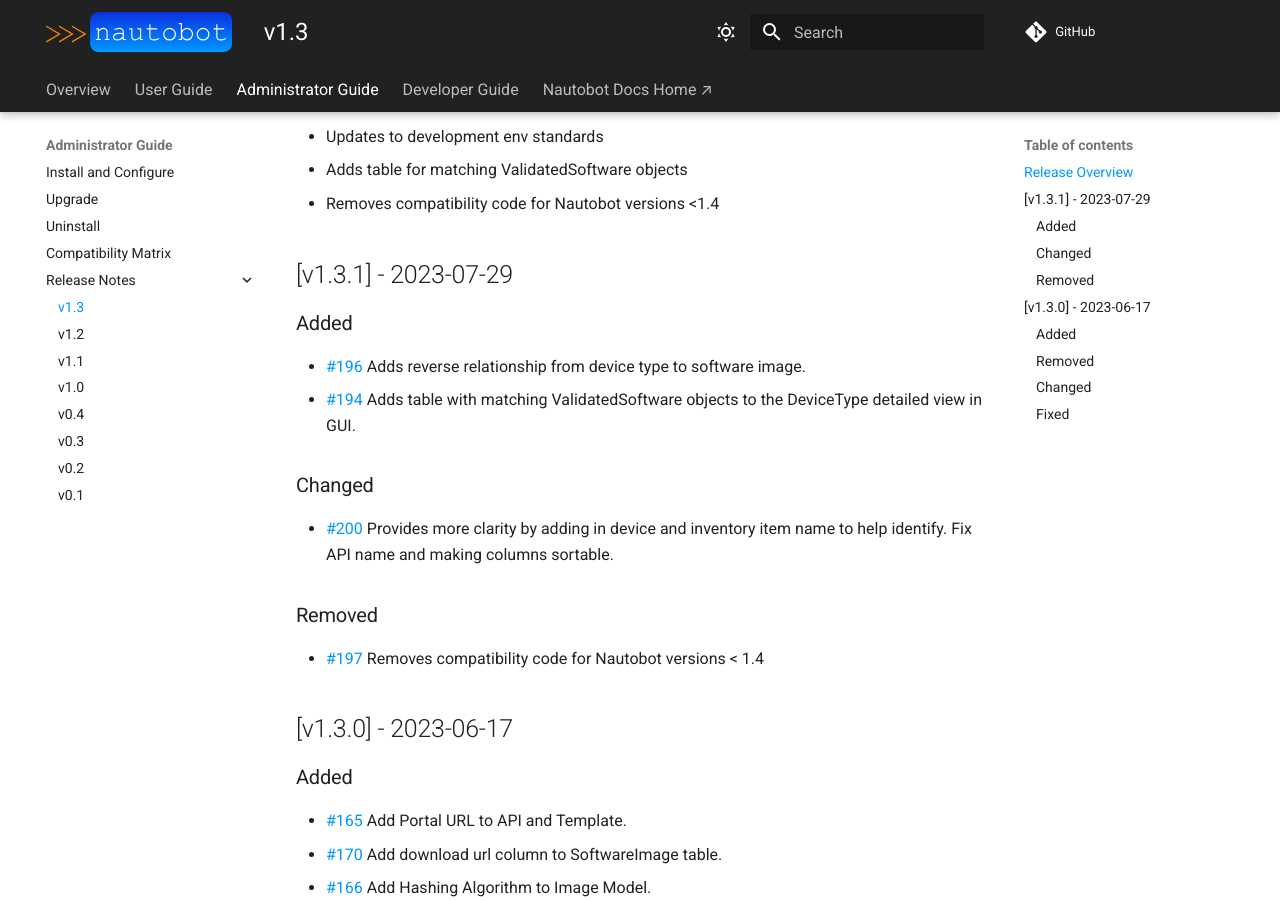
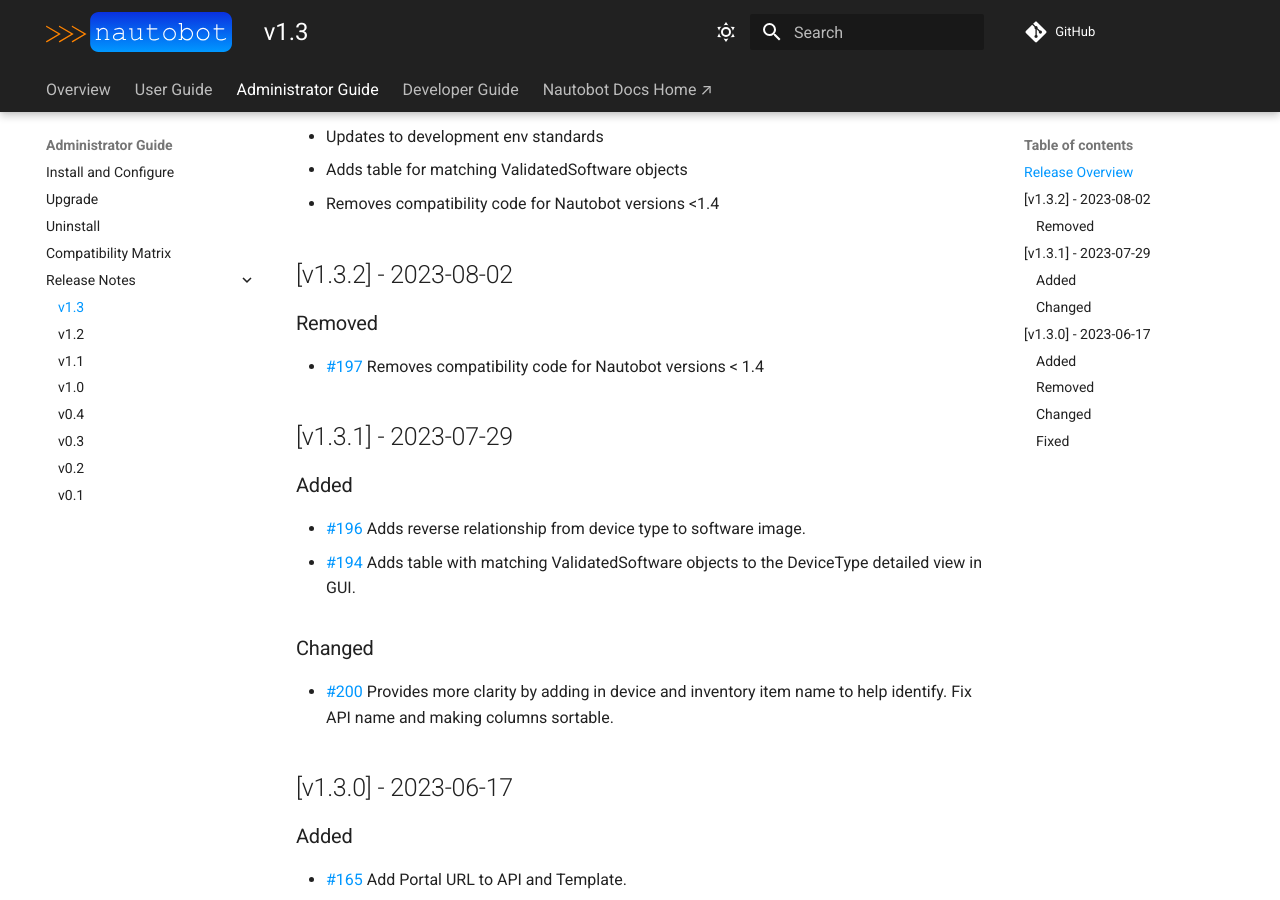
Before and after one commit to nautobot/nautobot-app-device-lifecycle-mgmt, an MkDocs documentation site: the page built from docs/admin/release_notes/version_1.3.md, in a window 1280 px wide and 900 px high, scrolled down 438 px. Built offline with MkDocs 1.6.1 and Material for MkDocs 9.7.7, drawn with Linux system fonts in a browser that asks for light colours; comment, search, counter and statistics services are not loaded.

Commit message:
prepare release 1.3.2

```diff
--- a/docs/admin/release_notes/version_1.3.md
+++ b/docs/admin/release_notes/version_1.3.md
@@ -13,6 +13,11 @@ This release includes some of the following highlights:
  - Adds table for matching ValidatedSoftware objects
  - Removes compatibility code for Nautobot versions <1.4
 
+## [v1.3.2] - 2023-08-02
+### Removed
+- [#197](https://github.com/nautobot/nautobot-plugin-device-lifecycle-mgmt/pull/197) Removes compatibility code for Nautobot versions < 1.4
+
+
 ## [v1.3.1] - 2023-07-29
 
 ### Added
```
Also changed, not shown: other parts of docs/admin/release_notes/version_1.3.md (+0 -2 lines), CHANGELOG.md (+4 -2 lines).
